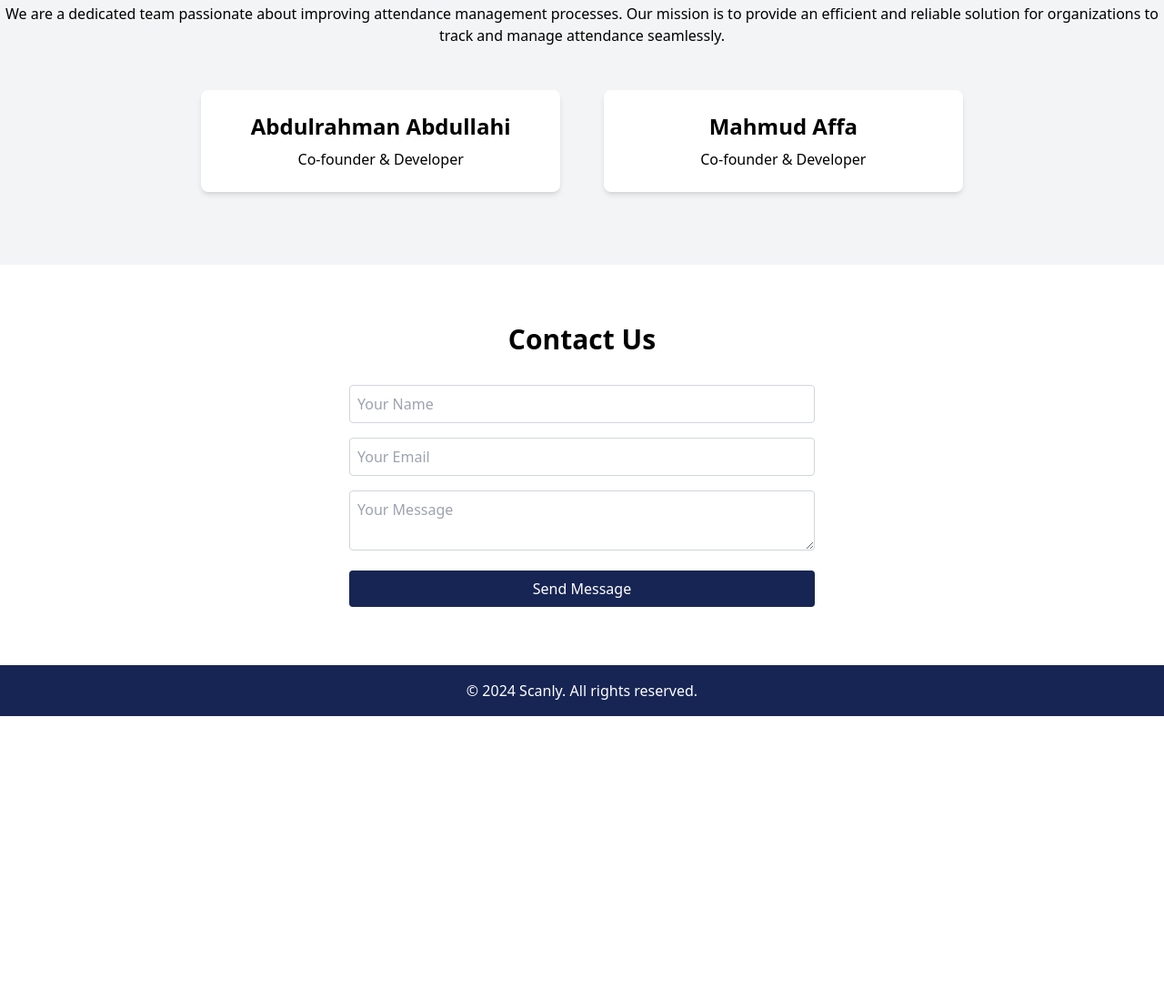
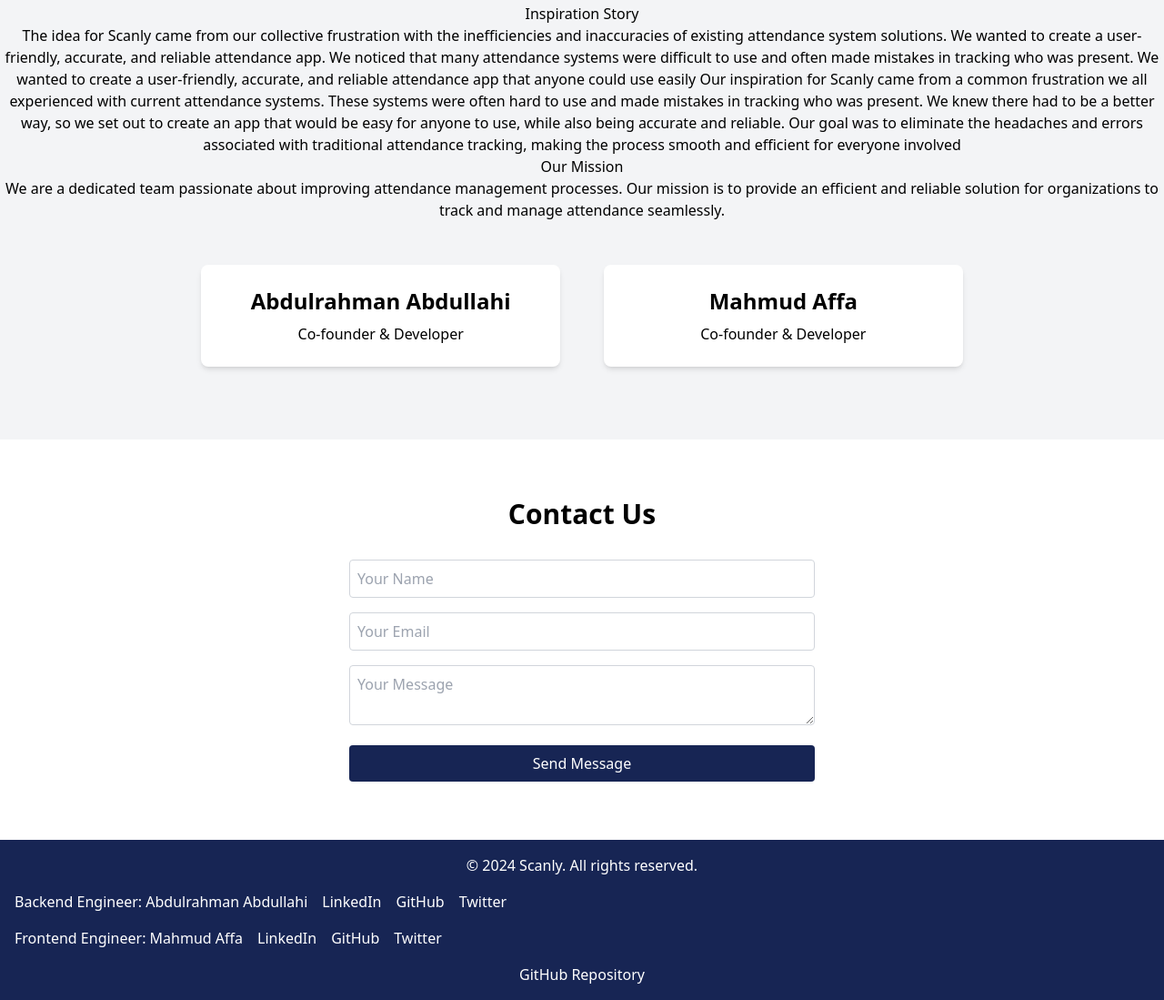
Before and after one commit to Abdvlau/Abdvlau.github.io, a website: page index.html in a window 1280 px wide. Shown: the part 2273-3372 px from the top of the page at 91% size. Before the commit the page ends 3060 px from the top, so only its background shows below. Drawn offline with Linux system fonts and the light colour scheme.

Commit message:
hot fixes

```diff
--- a/index.html
+++ b/index.html
@@ -106,6 +106,10 @@
     <section id="about-us" class="py-16 bg-gray-100">
         <div class="container mx-auto text-center">
             <h2 class="text-3xl font-bold mb-8">About Us</h2>
+            <h3>Inspiration Story</h3>
+            <p class=""mb-8">The idea for Scanly came from our collective frustration with the inefficiencies and inaccuracies of existing attendance system solutions. We wanted to create a user-friendly, accurate, and reliable attendance app. We noticed that many attendance systems were difficult to use and often made mistakes in tracking who was present. We wanted to create a user-friendly, accurate, and reliable attendance app that anyone could use easily Our inspiration for Scanly came from a common frustration we all experienced with current attendance systems. These systems were often hard to use and made mistakes in tracking who was present. We knew there had to be a better way, so we set out to create an app that would be easy for anyone to use, while also being accurate and reliable. Our goal was to eliminate the headaches and errors associated with traditional attendance tracking, making the process smooth and efficient for everyone involved
+            </p>
+            <h3>Our Mission</h3>
             <p class="mb-8">We are a dedicated team passionate about improving attendance management processes. Our mission is to provide an efficient and reliable solution for organizations to track and manage attendance seamlessly.</p>
             <div class="flex flex-wrap justify-center space-x-4">
                 <div class="w-full md:w-1/3 p-4">
@@ -137,12 +141,34 @@
         </div>
     </section>
 
-    <!-- Footer -->
-    <footer class="bg-blue-950 text-white text-center p-4">
-        <div class="container mx-auto">
-            <p>&copy; 2024 Scanly. All rights reserved.</p>
+  <!-- Footer -->
+<footer class="bg-blue-950 text-white text-center p-4">
+    <div class="container mx-auto">
+        <p>&copy; 2024 Scanly. All rights reserved.</p>
+        <div class="mt-4 flex justify-start space-x-4">
+            <p>Backend Engineer:  Abdulrahman Abdullahi  </p>
+            <!-- Team Member 1 Social Links -->
+            <a href="https://www.linkedin.com/" class="text-gray-300 hover:text-white">LinkedIn</a>
+            <a href="https://github.com/" class="text-gray-300 hover:text-white">GitHub</a>
+            <a href="https://twitter.com/" class="text-gray-300 hover:text-white">Twitter</a>
         </div>
-    </footer>
+
+        <div class="mt-4 flex justify-start space-x-4">
+            <p>Frontend Engineer: Mahmud Affa </p>
+            <!-- Team Member 2 Social Links -->
+            <a href="https://www.linkedin.com/" class="text-gray-300 hover:text-white">LinkedIn</a>
+            <a href="https://github.com/" class="text-gray-300 hover:text-white">GitHub</a>
+            <a href="https://twitter.com/" class="text-gray-300 hover:text-white">Twitter</a>
+        </div>
+
+        <!-- Link to GitHub Repository -->
+        <div class="mt-4">
+            <a href="https://github.com/Abdvlau/Abdvlau.github.io.git/" class="text-gray-300 hover:text-white">GitHub Repository</a>
+        </div>
+    </div>
+</footer>
+
+
 
     <script src="js/scripts.js"></script>
 </body>
```
